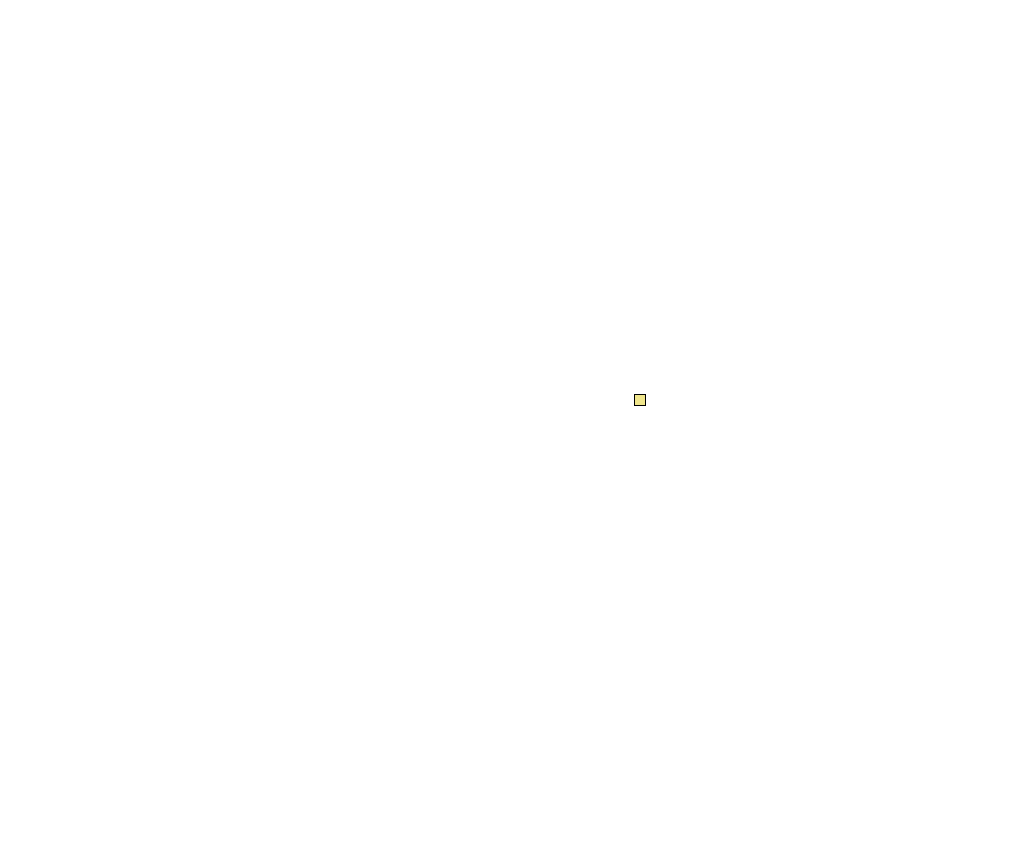
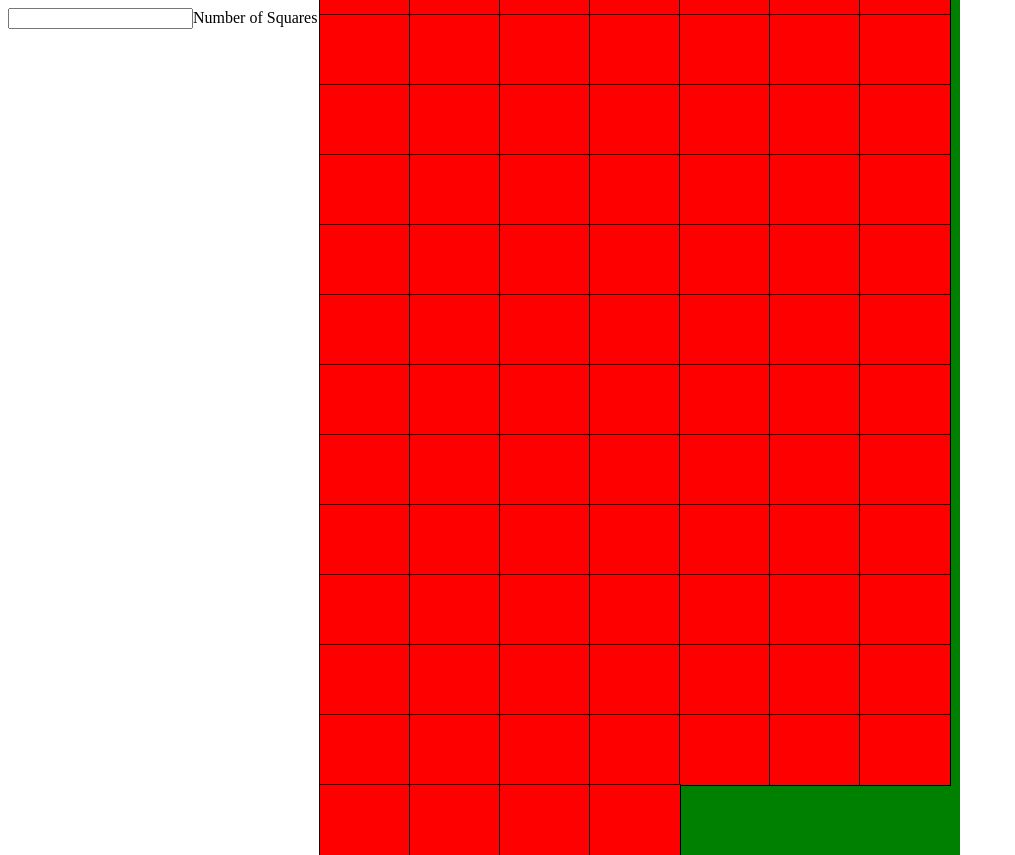
Before and after one commit to Raruto123/etch-a-sketch-odin-project, a plain HTML site: page index.html in a window 1280 px wide. Shown: the whole page, without its empty margins (0-1015 px from the left). Before the commit the page ends 800 px from the top, so only its background shows below. Drawn offline with Linux system fonts and the light colour scheme.

Commit message:
Generate a grid
A grid of 174 squares is generated at the moment, later the user wille be able to choose the dimensions

```diff
--- a/index.css
+++ b/index.css
@@ -1,14 +1,28 @@
+
+
+
 .container {
-    background-color: khaki;
+    background-color: green;
+    width: auto;
+    height: auto;
+    /* border: 1px black solid; */
     position: absolute;
     left: 50%;
     top: 50%;
-    /* translate: -50%, -50%; */
     transform: translate(-50%, -50%);
+        /* translate: -50%, -50%; */
+    display: flex;
+    flex-wrap: wrap;
 }
 
-.square {
-    border: 1px black solid;
-    width: 10px;
-    height: 10px;
+.square16x16 {
+    /* border: 1px black solid; */
+    outline: 1px solid;
+    width: 90px;
+    height: 70px;
+    background-color: red;
 }
+
+.square16x16Hover {
+    background-color: green;
+}
--- a/index.html
+++ b/index.html
@@ -7,6 +7,10 @@
     <title>Etch-a-Sketch</title>
 </head>
 <body>
+    <div class="new-grid">
+        <input type="text" minlength="2" maxlength="3"><span>Number of Squares</span>
+        <button>Validate</button>
+    </div>
     <div class="container">
         <!-- JE SUIS AU MILIEU -->
     </div>
--- a/index.js
+++ b/index.js
@@ -1,10 +1,37 @@
+/*
+1) L'utilisateur doit pouvoir entrer un nombre entre 16 et 100 et une
+nouvelle grille de la dimension de son input doit être généré
+3) L'utilisateur a un bouton pinceau qui dessine
+2) L'utilisateur doit pouvoir dessiner sur les carreaux
+3) L'utilisateur doit pouvoir choisir la couleur de son pinceau
+4) L'utilisateur doit pouvoir effacer tout ce qu'il a fait commme dessin en un clic
+5) L'utilisateur doit avoir un boutton "Gomme" qui efface
+6) L'utilisateur doit pouvoir randomizer les couleurs qu'il obtient
 
-let square = document.createElement("div");
-const container = document.querySelector(".container");
-container.append(square);
-square.classList.add("square");
+ */
 
 
-function create16x16Grid () {
+
+let squares16x16 = new Array(16);
+const container = document.querySelector(".container");
+
+
+
+function create16x16Grid (grid) {
+
+    for (let i = 0; i <= grid; i++) {
+        squares16x16[i] = document.createElement("div");//Assign new div element to the array objects of 16 elements
+        container.append(squares16x16[i]);//Append each element
+        squares16x16[i].classList.add("square16x16");//Add a style class for the new elements
+        squares16x16[i].addEventListener("mouseover", (event) => {
+            event.target.classList.add("square16x16Hover");
+        });
+        squares16x16[i].addEventListener("mouseleave", (event) => {
+            event.target.classList.remove("square16x16Hover");
+        })
+    }
+
 
 }
+
+create16x16Grid(87)
```
